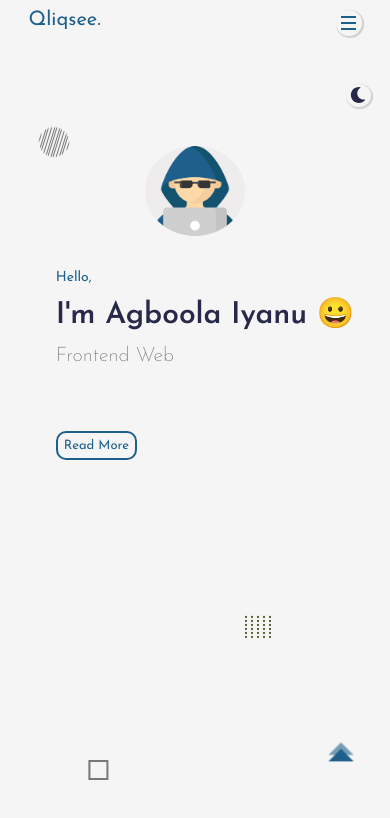
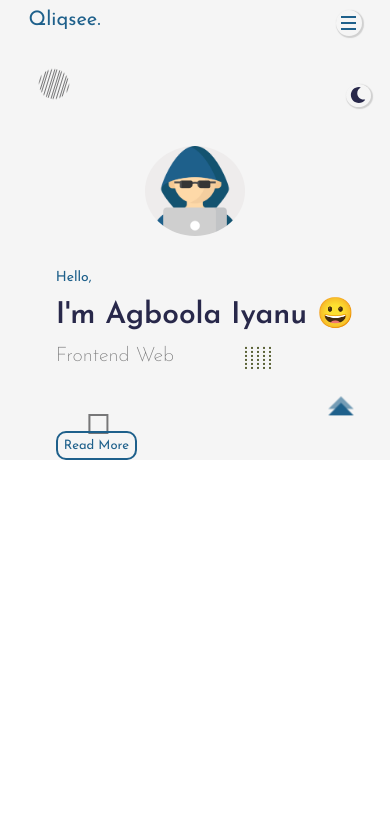
Before and after one commit to Qliqsee/portfolio-v2, a Next.js app: page / in a window 390 px wide. Shown: the top 818 px of the page. Built offline with nearby package versions, Linux system fonts and the light colour scheme.

Commit message:
minor changes still testing out the mobile 3

```diff
--- a/styles/Layout.module.scss
+++ b/styles/Layout.module.scss
@@ -1,8 +1,8 @@
 .layout {
-  min-height: 100vh;
+  height: 100%;
   position: relative;
 
   .layoutContainer {
-    min-height: 100vh;
+    height: 100%;
   }
 }
--- a/styles/globals.scss
+++ b/styles/globals.scss
@@ -21,14 +21,17 @@
   --width: 968px;
   --xsWidth: 300px;
 }
+html {
+  height: 100%;
+}
 body {
   min-height: 100vh;
 }
 #__next {
-  min-height: 100vh;
+  height: 100%;
 }
 .body {
-  min-height: 100vh;
+  height: 100%;
   background-color: var(--skin);
 }
 
```
